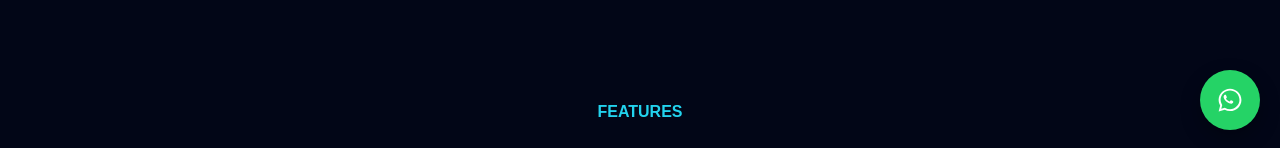
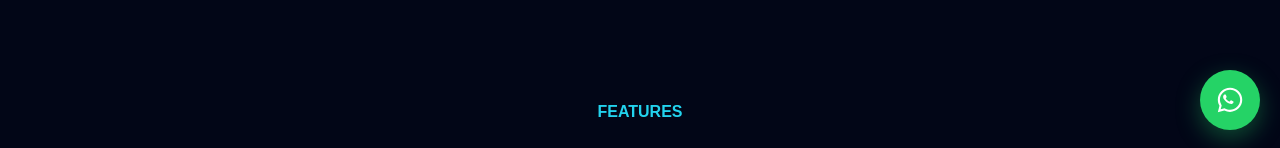
Before and after one commit to akshaykathiriya2301-lab/smart-ai-guide, a plain HTML site: page index.html in a window 1280 px wide. Shown: the part 650-798 px from the top of the page. Drawn offline with Linux system fonts and the light colour scheme.

Commit message:
Add files via upload

```diff
--- a/style.css
+++ b/style.css
@@ -370,18 +370,20 @@ footer {
 
 .whatsapp-float {
   position: fixed;
+  bottom: 20px;
+  right: 20px;
   width: 60px;
   height: 60px;
-  bottom: 20px;
-  right: 20px;
-  background-color: #25D366;
+  background: #25D366;
+  color: white;
   border-radius: 50%;
   display: flex;
   align-items: center;
   justify-content: center;
+  font-size: 28px;
+  box-shadow: 0 8px 24px rgba(37, 211, 102, 0.35);
   z-index: 9999;
-  box-shadow: 0 8px 20px rgba(0, 0, 0, 0.3);
-  transition: transform 0.3s ease;
+  transition: 0.3s;
 }
 
 .whatsapp-float:hover {
@@ -389,9 +391,7 @@ footer {
 }
 
 .whatsapp-float svg {
-  width: 28px;
-  height: 28px;
-  display: block;
+  width: 30px;
+  height: 30px;
   fill: white;
-  flex-shrink: 0;
 }
```
